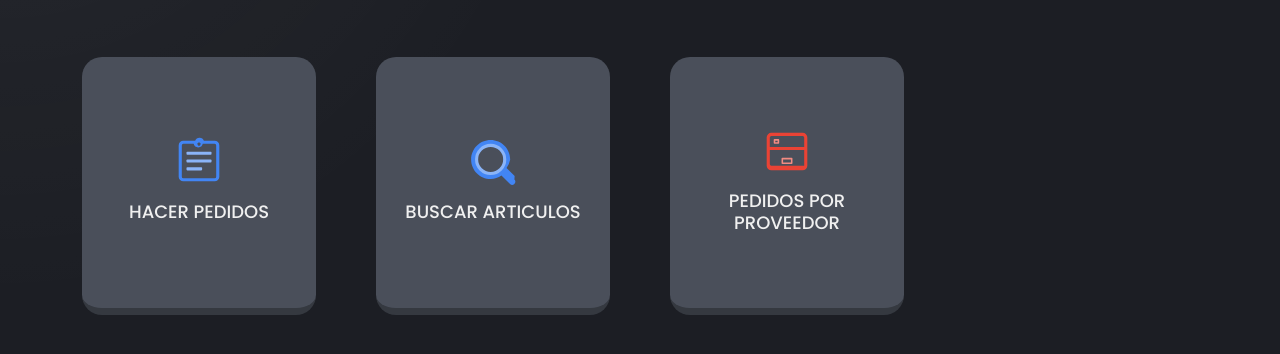
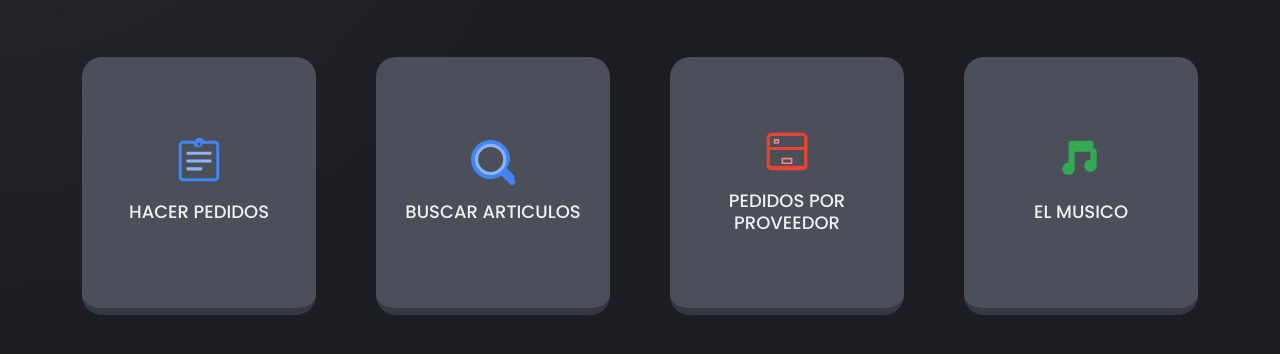
Before and after one commit to JRaul-roman/GENERAL-TIENDA, a plain HTML site: page index.html in a window 1280 px wide. Shown: the part 268-622 px from the top of the page. Drawn offline with Linux system fonts and the light colour scheme.

Commit message:
Add files via upload

```diff
--- a/index.html
+++ b/index.html
@@ -121,7 +121,11 @@
                 <span class="app-name">PEDIDOS POR PROVEEDOR</span>
             </a>
 
-
+            <!-- App: EL MUSICO -->
+            <a href="https://elmusico-productos.netlify.app/" target="_blank" rel="noopener noreferrer" class="app-link">
+                <svg class="app-icon" viewBox="0 0 64 64"><path fill="#34A853" d="M48,20V10a4,4,0,0,0-4-4H20a4,4,0,0,0-4,4V34a8,8,0,1,0,8,8V20h20v10a8,8,0,1,0,8,8V20a4,4,0,0,0-4-4Z"/></svg>
+                <span class="app-name">EL MUSICO</span>
+            </a>
 
             <!-- Añade más aplicaciones aquí -->
 
```
